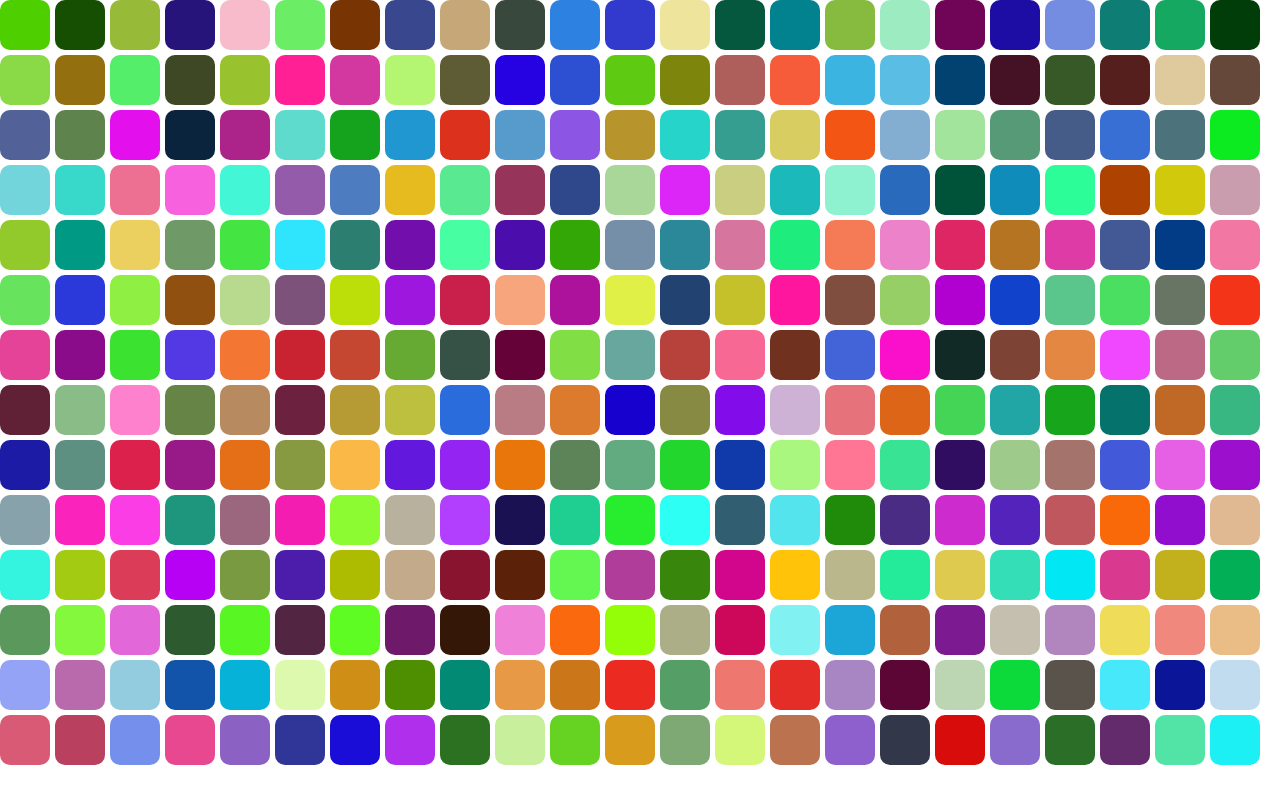
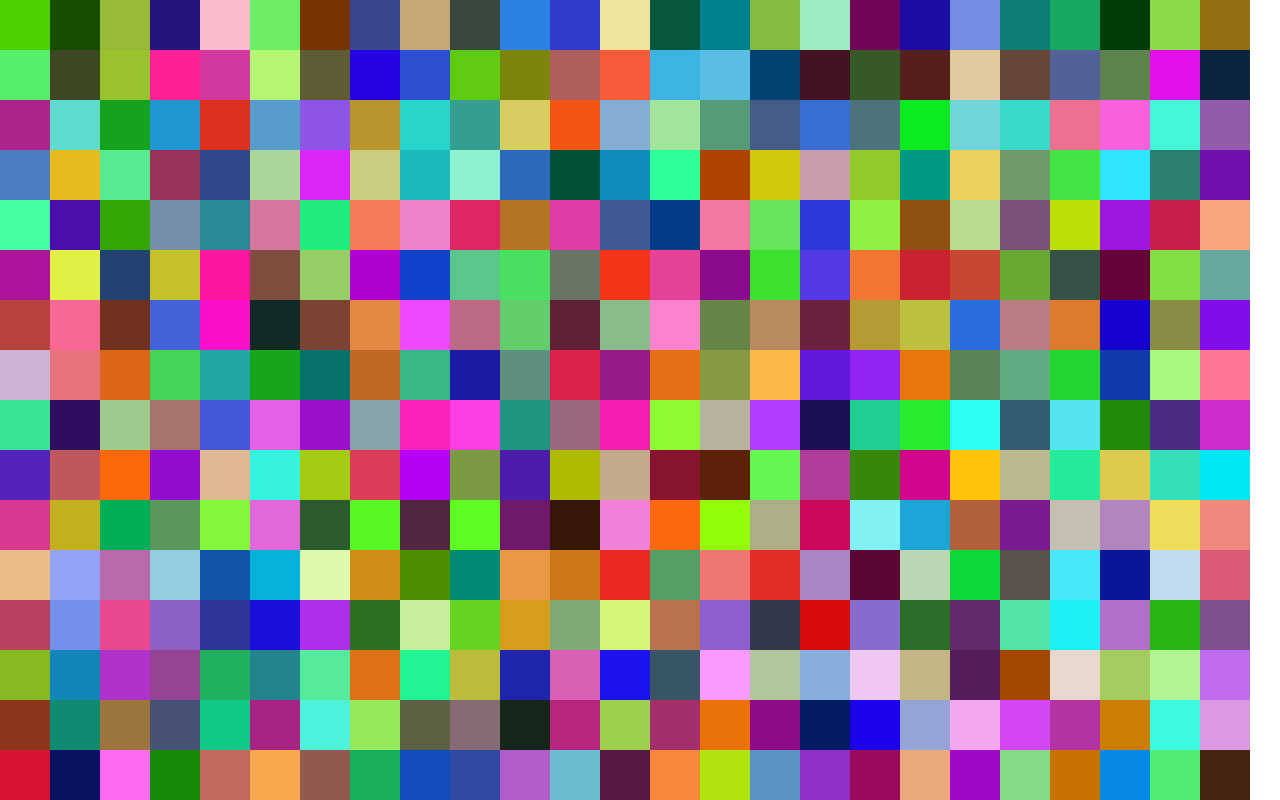
Before and after one commit to mrkshx/pixeldidoo, an Angular app: page / in a window 1280 px wide. Built offline with nearby package versions, Linux system fonts and the light colour scheme.

Commit message:
removed border-radius of pixel and gap between

```diff
--- a/src/app/component/pixel-container/pixel-container.component.scss
+++ b/src/app/component/pixel-container/pixel-container.component.scss
@@ -2,6 +2,5 @@ div {
   display: flex;
   flex-wrap: wrap;
   justify-content: flex-start;
-  gap: 5px;
   z-index:  1;
 }
--- a/src/app/component/pixel-container/pixel-container.component.ts
+++ b/src/app/component/pixel-container/pixel-container.component.ts
@@ -28,8 +28,8 @@ export class PixelContainerComponent implements OnInit {
       let pixelRows;
       let pixelColumns;
 
-      pixelRows =  Math.floor(this.windowHeight / 55);
-      pixelColumns = Math.floor(this.windowWidth / 55);
+      pixelRows =  Math.floor(this.windowHeight / 50);
+      pixelColumns = Math.floor(this.windowWidth / 50);
 
       this.PixelNumber = pixelRows * pixelColumns
 
--- a/src/app/component/pixel/pixel.component.scss
+++ b/src/app/component/pixel/pixel.component.scss
@@ -1,5 +1,4 @@
 div {
   height: 50px;
   width: 50px;
-  border-radius:  20%;
 }
```
